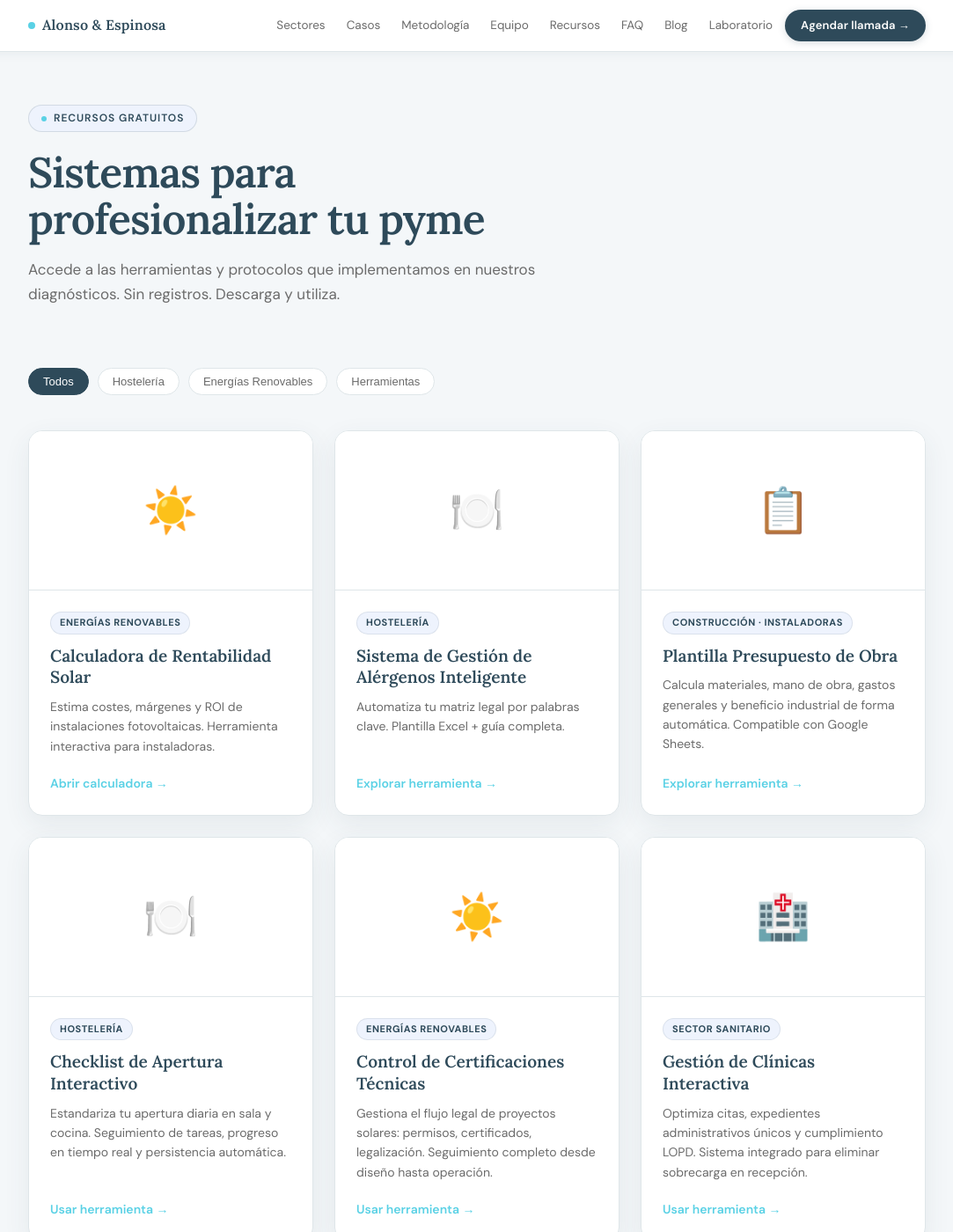
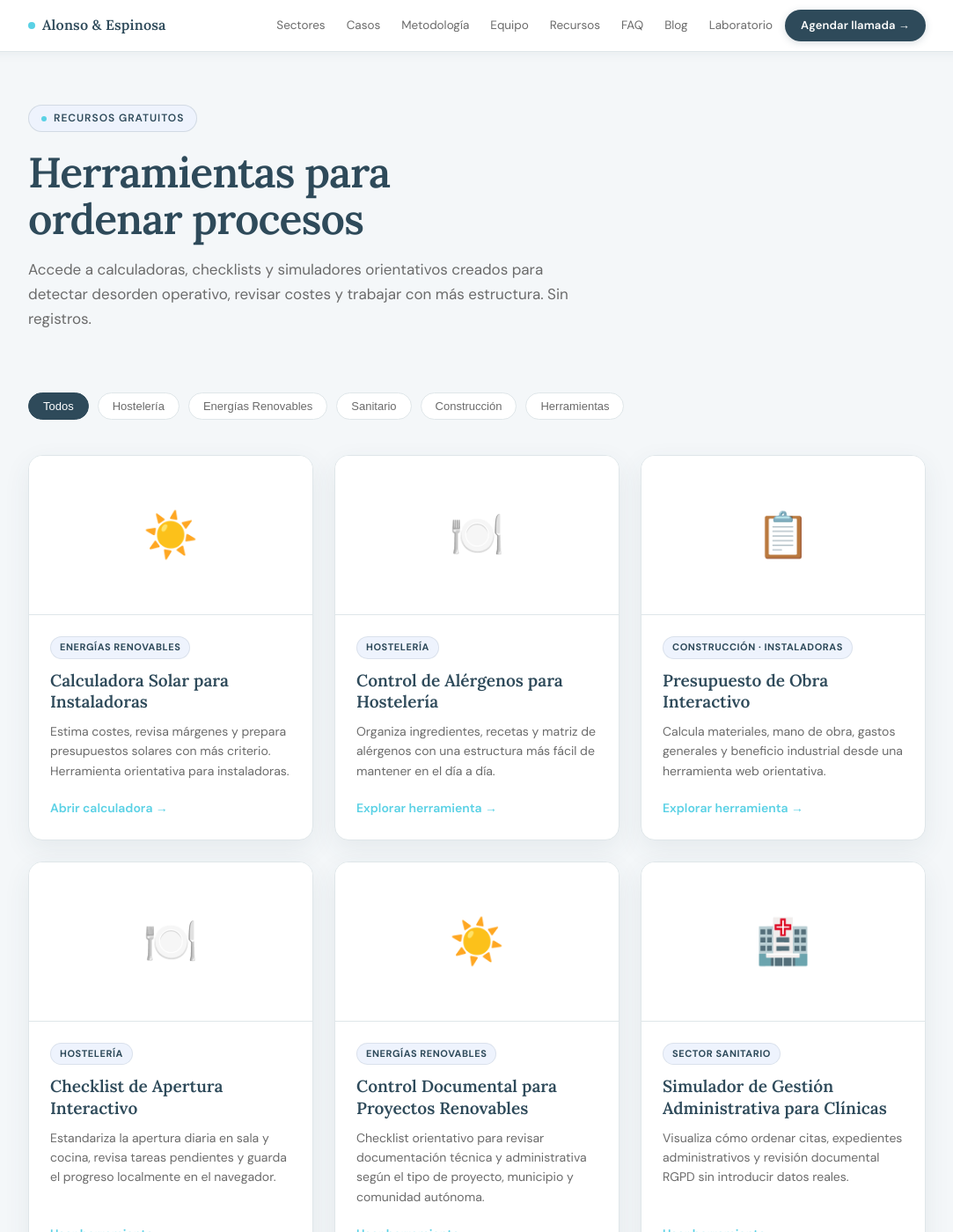
Before and after one commit to alauriela/alonsoespinosa-web, a Jekyll site: the page recursos/index.html, which Jekyll copies as it is, in a window 1280 px wide and 1400 px high. Shown: the whole window at 88% size, without its empty margins (98-1181 px from the left). Built offline with Jekyll 4.4.1, drawn with Linux system fonts in a browser that asks for light colours; some of the changed text lies outside the part shown.

Commit message:
Alinear pagina de recursos con herramientas actuales

```diff
--- a/recursos/index.html
+++ b/recursos/index.html
@@ -15,10 +15,10 @@
   <link rel="canonical" href="https://www.alonsoespinosa.com/recursos/" />
 
   <title>Recursos Operativos · Alonso & Espinosa</title>
-  <meta name="description" content="Recursos, herramientas y artículos prácticos de Alonso & Espinosa para pymes. Plantillas Excel, guías operativas y sistemas gratuitos." />
+  <meta name="description" content="Herramientas y recursos prácticos de Alonso & Espinosa para ordenar procesos en pymes. Checklists, calculadoras y simuladores orientativos por sector." />
 
-  <meta property="og:title" content="Recursos · Alonso & Espinosa" />
-  <meta property="og:description" content="Herramientas y artículos prácticos para ordenar la operativa de tu empresa." />
+  <meta property="og:title" content="Recursos Operativos · Alonso & Espinosa" />
+  <meta property="og:description" content="Herramientas prácticas para ordenar procesos, revisar costes y reducir carga operativa en pymes." />
   <meta property="og:type" content="website" />
   <meta property="og:url" content="https://www.alonsoespinosa.com/recursos/" />
   <meta property="og:image" content="https://www.alonsoespinosa.com/og-image-impactful.png" />
@@ -33,7 +33,7 @@
     "@context": "https://schema.org",
     "@type": "CollectionPage",
     "name": "Recursos Operativos para Pymes",
-    "description": "Plantillas, guías y herramientas gratuitas para profesionalizar la operativa de pymes.",
+    "description": "Herramientas, checklists y simuladores orientativos para ayudar a pymes a ordenar procesos internos.",
     "publisher": {
       "@type": "Organization",
       "name": "Alonso & Espinosa",
@@ -284,7 +284,7 @@
     .page-lead {
       font-size: 17px;
       color: var(--muted);
-      max-width: 600px;
+      max-width: 620px;
       line-height: 1.65;
     }
 
@@ -584,15 +584,17 @@
 
 <div class="wrap" id="recursos-root">
   <div class="page-header">
-    <div class="page-eyebrow"><span aria-hidden="true"></span>Recursos Gratuitos</div>
-    <h1 class="page-title">Sistemas para<br>profesionalizar tu pyme</h1>
-    <p class="page-lead">Accede a las herramientas y protocolos que implementamos en nuestros diagnósticos. Sin registros. Descarga y utiliza.</p>
+    <div class="page-eyebrow"><span aria-hidden="true"></span>Recursos gratuitos</div>
+    <h1 class="page-title">Herramientas para<br>ordenar procesos</h1>
+    <p class="page-lead">Accede a calculadoras, checklists y simuladores orientativos creados para detectar desorden operativo, revisar costes y trabajar con más estructura. Sin registros.</p>
   </div>
 
   <div class="filters">
     <button class="filter-btn on" onclick="filter('todos', this)">Todos</button>
     <button class="filter-btn" onclick="filter('hosteleria', this)">Hostelería</button>
     <button class="filter-btn" onclick="filter('energias', this)">Energías Renovables</button>
+    <button class="filter-btn" onclick="filter('sanitario', this)">Sanitario</button>
+    <button class="filter-btn" onclick="filter('construccion', this)">Construcción</button>
     <button class="filter-btn" onclick="filter('herramienta', this)">Herramientas</button>
   </div>
 
@@ -601,8 +603,8 @@
       <div class="article-thumb"><span style="font-size:50px" aria-hidden="true">☀️</span></div>
       <div class="article-body">
         <div class="article-meta"><span class="article-sector">Energías Renovables</span></div>
-        <div class="article-title">Calculadora de Rentabilidad Solar</div>
-        <div class="article-desc">Estima costes, márgenes y ROI de instalaciones fotovoltaicas. Herramienta interactiva para instaladoras.</div>
+        <div class="article-title">Calculadora Solar para Instaladoras</div>
+        <div class="article-desc">Estima costes, revisa márgenes y prepara presupuestos solares con más criterio. Herramienta orientativa para instaladoras.</div>
         <span class="article-link">Abrir calculadora →</span>
       </div>
     </a>
@@ -611,8 +613,8 @@
       <div class="article-thumb"><span style="font-size:50px" aria-hidden="true">🍽️</span></div>
       <div class="article-body">
         <div class="article-meta"><span class="article-sector">Hostelería</span></div>
-        <div class="article-title">Sistema de Gestión de Alérgenos Inteligente</div>
-        <div class="article-desc">Automatiza tu matriz legal por palabras clave. Plantilla Excel + guía completa.</div>
+        <div class="article-title">Control de Alérgenos para Hostelería</div>
+        <div class="article-desc">Organiza ingredientes, recetas y matriz de alérgenos con una estructura más fácil de mantener en el día a día.</div>
         <span class="article-link">Explorar herramienta →</span>
       </div>
     </a>
@@ -621,8 +623,8 @@
       <div class="article-thumb"><span style="font-size:50px" aria-hidden="true">📋</span></div>
       <div class="article-body">
         <div class="article-meta"><span class="article-sector">Construcción · Instaladoras</span></div>
-        <div class="article-title">Plantilla Presupuesto de Obra</div>
-        <div class="article-desc">Calcula materiales, mano de obra, gastos generales y beneficio industrial de forma automática. Compatible con Google Sheets.</div>
+        <div class="article-title">Presupuesto de Obra Interactivo</div>
+        <div class="article-desc">Calcula materiales, mano de obra, gastos generales y beneficio industrial desde una herramienta web orientativa.</div>
         <span class="article-link">Explorar herramienta →</span>
       </div>
     </a>
@@ -632,7 +634,7 @@
       <div class="article-body">
         <div class="article-meta"><span class="article-sector">Hostelería</span></div>
         <div class="article-title">Checklist de Apertura Interactivo</div>
-        <div class="article-desc">Estandariza tu apertura diaria en sala y cocina. Seguimiento de tareas, progreso en tiempo real y persistencia automática.</div>
+        <div class="article-desc">Estandariza la apertura diaria en sala y cocina, revisa tareas pendientes y guarda el progreso localmente en el navegador.</div>
         <span class="article-cta">Usar herramienta →</span>
       </div>
     </a>
@@ -641,8 +643,8 @@
       <div class="article-thumb"><span style="font-size:50px" aria-hidden="true">☀️</span></div>
       <div class="article-body">
         <div class="article-meta"><span class="article-sector">Energías Renovables</span></div>
-        <div class="article-title">Control de Certificaciones Técnicas</div>
-        <div class="article-desc">Gestiona el flujo legal de proyectos solares: permisos, certificados, legalización. Seguimiento completo desde diseño hasta operación.</div>
+        <div class="article-title">Control Documental para Proyectos Renovables</div>
+        <div class="article-desc">Checklist orientativo para revisar documentación técnica y administrativa según el tipo de proyecto, municipio y comunidad autónoma.</div>
         <span class="article-cta">Usar herramienta →</span>
       </div>
     </a>
@@ -651,8 +653,8 @@
       <div class="article-thumb"><span style="font-size:50px" aria-hidden="true">🏥</span></div>
       <div class="article-body">
         <div class="article-meta"><span class="article-sector">Sector Sanitario</span></div>
-        <div class="article-title">Gestión de Clínicas Interactiva</div>
-        <div class="article-desc">Optimiza citas, expedientes administrativos únicos y cumplimiento LOPD. Sistema integrado para eliminar sobrecarga en recepción.</div>
+        <div class="article-title">Simulador de Gestión Administrativa para Clínicas</div>
+        <div class="article-desc">Visualiza cómo ordenar citas, expedientes administrativos y revisión documental RGPD sin introducir datos reales.</div>
         <span class="article-cta">Usar herramienta →</span>
       </div>
     </a>
@@ -660,8 +662,8 @@
 
   <div class="cta-strip">
     <div>
-      <h3>¿Quieres un sistema como este para tu negocio?</h3>
-      <p>Te ayudamos a personalizarlo y a formar a tu equipo para que el orden sea real.</p>
+      <h3>¿Quieres adaptar un sistema operativo a tu pyme?</h3>
+      <p>Revisamos primero el proceso y después diseñamos herramientas sencillas, solo donde aportan valor real.</p>
     </div>
     <a href="https://cal.eu/alonso-espinosa/primera-conversacion-exploratoria" target="_blank" rel="noopener" style="background:var(--celeste); color:var(--accent); padding:12px 24px; border-radius:999px; font-weight:700; transition:.2s; display:inline-block;" onclick="gtag('event', 'agendar_llamada', {'tipo': 'click_salida_cal'});">📅 Agendar llamada</a>
   </div>
```
